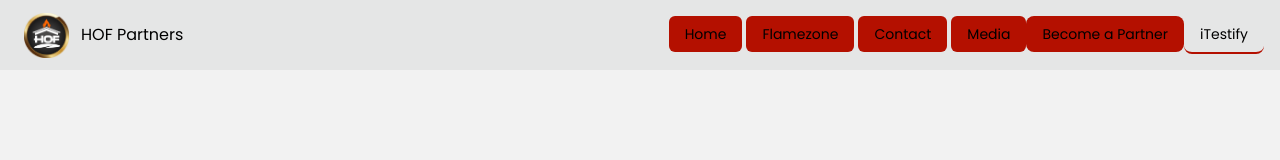
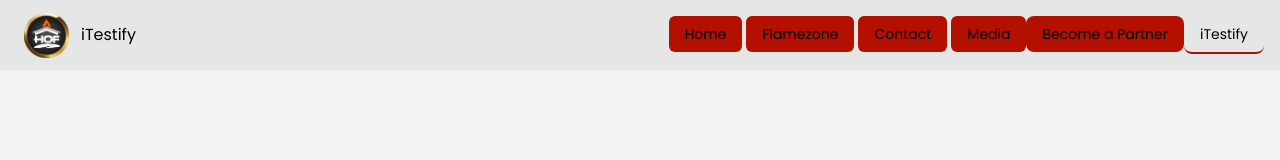
Before and after one commit to Festivemena/hof, a Next.js app: page /testify in a window 1280 px wide. Shown: the top 160 px of the page. Built offline with nearby package versions, Linux system fonts and the light colour scheme.

Commit message:
Add files via upload

```diff
--- a/src/app/testify/page.js
+++ b/src/app/testify/page.js
@@ -65,7 +65,7 @@ const page = () => {
           </div>
           <div className="mx-2 flex-1 px-2">
             <Image onClick={() => router.push('/')} className="py-1" src={Logo} width={45} height={45} />
-            <div className='ml-3'>HOF Partners</div>
+            <div className='ml-3'>iTestify</div>
           </div>
           <div className="hidden flex-none lg:block">
             <ul className="menu menu-horizontal">
```
